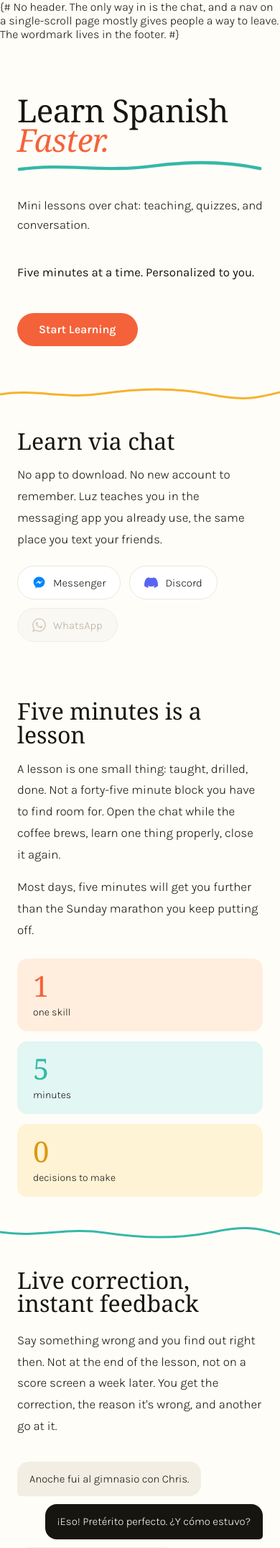
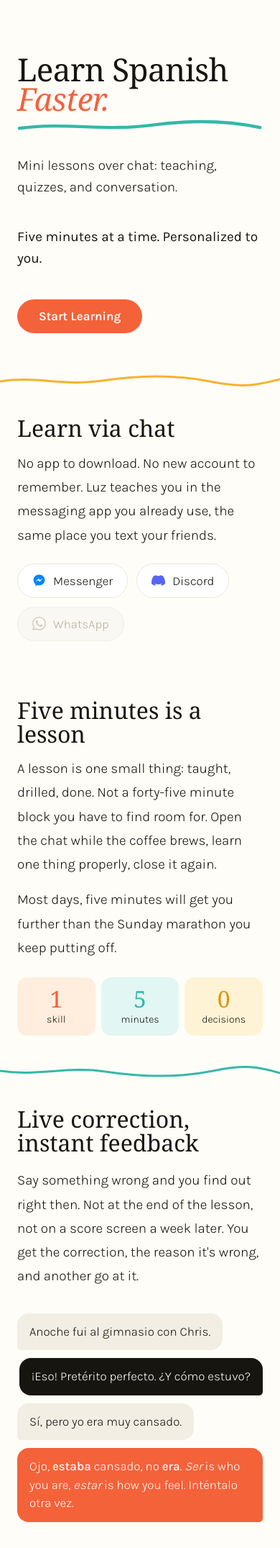
Before and after one commit to ezl/spanishtutor, a Django app: page / in a window 390 px wide. Shown: the top 2151 px of the page at 72% size. Run offline with Django 4.2, Linux system fonts and the light colour scheme; some web fonts are replaced.

Commit message:
fix: stop a template comment rendering, and size type for a phone
The {# ... #} above the hero spanned two lines. Django's {# #} is single-line
only, so both lines shipped to production as visible text at the top of the
page. Now a {% comment %} block.

Type goes up across the board: body 17px, ms-p 19px, lead 19-22px, chat
bubbles and chips 17px, footer links 15px. The footer's column headings were
11px, below what is readable on a phone, and are now 13px.

Tiles read "1 skill / 5 minutes / 0 decisions": the numeral already says one,
and "to make" was doing nothing. Short labels also let the three sit in a row
on a phone instead of cascading, which is what makes them read as one unit.

Checked at 390px in a real browser rather than by inspection: no horizontal
overflow, nothing past the right edge, every hit target at or above 44px, no
text under 12px, tiles inline, the skill grid intact, and the picker stacked
with 80px rows.

Co-Authored-By: Claude Opus 5 (1M context) <noreply@anthropic.com>
Claude-Session: https://claude.ai/code/session_01XjLYVoa5BK8ruwSi48jh76

```diff
--- a/learner/static/learner/css/minispanish.css
+++ b/learner/static/learner/css/minispanish.css
@@ -42,7 +42,7 @@
   --ms-discord:      #5865f2;
   --ms-inactive:     #d5cfc2;
 
-  --ms-measure:      620px;     /* readable line length */
+  --ms-measure:      660px;     /* readable line length at the body size below */
   --ms-page:         880px;     /* content column */
   --ms-gutter:       64px;
 }
@@ -54,6 +54,7 @@ body {
   background: var(--ms-paper);
   color: var(--ms-ink);
   font-family: 'Karla', 'Helvetica Neue', Helvetica, Arial, sans-serif;
+  font-size: 1.0625rem;
   font-weight: 300;
   -webkit-font-smoothing: antialiased;
 }
@@ -84,14 +85,14 @@ a:hover { color: var(--ms-coral-dark); }
 }
 
 .ms-lead {
-  font-size: clamp(1.05rem, 2.4vw, 1.1875rem);
-  line-height: 1.65;
+  font-size: clamp(1.1875rem, 2.6vw, 1.375rem);
+  line-height: 1.6;
   font-weight: 300;
   margin: 0;
 }
 
 .ms-p {
-  font-size: 1.0625rem;
+  font-size: 1.1875rem;
   line-height: 1.75;
   font-weight: 300;
   max-width: var(--ms-measure);
@@ -130,7 +131,7 @@ a:hover { color: var(--ms-coral-dark); }
   display: inline-block;
   font-family: 'Karla', Helvetica, Arial, sans-serif;
   font-weight: 600;
-  font-size: 1rem;
+  font-size: 1.0625rem;
   line-height: 1;
   background: var(--ms-coral);
   color: var(--ms-paper);
@@ -162,8 +163,8 @@ a:hover { color: var(--ms-coral-dark); }
   gap: 10px;
   border: 1px solid var(--ms-rule);
   border-radius: 999px;
-  padding: 12px 22px;
-  font-size: 0.9375rem;
+  padding: 13px 22px;
+  font-size: 1.0625rem;
   background: var(--ms-surface);
   color: inherit;
   text-decoration: none;
@@ -184,7 +185,7 @@ a:hover { color: var(--ms-coral-dark); }
   font-size: 2.5rem;
   line-height: 1;
 }
-.ms-tile__label { font-size: 0.875rem; margin-top: 8px; }
+.ms-tile__label { font-size: 1rem; margin-top: 8px; }
 .ms-tile--coral { background: var(--ms-tint-coral); }
 .ms-tile--coral .ms-tile__n { color: var(--ms-coral); }
 .ms-tile--teal  { background: var(--ms-tint-teal); }
@@ -198,7 +199,7 @@ a:hover { color: var(--ms-coral-dark); }
 
 .ms-bubble {
   padding: 13px 17px;
-  font-size: 0.9375rem;
+  font-size: 1.0625rem;
   line-height: 1.5;
   max-width: 92%;
 }
@@ -221,8 +222,8 @@ a:hover { color: var(--ms-coral-dark); }
   gap: 10px;
   align-items: center;
 }
-.ms-grid__head { font-size: 0.75rem; color: #8d8779; text-align: center; }
-.ms-grid__skill { font-size: 0.875rem; }
+.ms-grid__head { font-size: 0.8125rem; color: #8d8779; text-align: center; }
+.ms-grid__skill { font-size: 0.9375rem; }
 .ms-grid__cell { height: 22px; border-radius: 5px; }
 .ms-grid__cell--mastered   { background: var(--ms-teal-deep); }
 .ms-grid__cell--confident  { background: var(--ms-teal); }
@@ -250,10 +251,11 @@ a:hover { color: var(--ms-coral-dark); }
 
 .ms-footer { padding: 44px var(--ms-gutter) 32px; display: flex; flex-direction: column; gap: 26px; }
 .ms-footer__top { display: flex; justify-content: space-between; gap: 48px; flex-wrap: wrap; }
-.ms-footer__cols { display: flex; gap: 56px; font-size: 0.875rem; flex-wrap: wrap; }
+.ms-footer__cols { display: flex; gap: 56px; font-size: 0.9375rem; flex-wrap: wrap; }
 .ms-footer__col { display: flex; flex-direction: column; gap: 9px; }
 .ms-footer__head {
-  font-size: 0.6875rem;
+  /* 11px was below the readable floor on a phone. */
+  font-size: 0.8125rem;
   letter-spacing: 0.12em;
   text-transform: uppercase;
   color: var(--ms-ink-faint);
@@ -262,7 +264,7 @@ a:hover { color: var(--ms-coral-dark); }
 .ms-footer__legal {
   border-top: 1px solid var(--ms-rule);
   padding-top: 18px;
-  font-size: 0.75rem;
+  font-size: 0.8125rem;
   color: var(--ms-ink-faint);
 }
 
@@ -290,7 +292,7 @@ a:hover { color: var(--ms-coral-dark); }
   gap: 24px;
 }
 .ms-dialog__title { font-family: 'Instrument Serif', Georgia, serif; font-weight: 400; font-size: 1.5rem; }
-.ms-dialog__sub { font-size: 0.9375rem; line-height: 1.55; color: var(--ms-ink-soft); }
+.ms-dialog__sub { font-size: 1.0625rem; line-height: 1.55; color: var(--ms-ink-soft); }
 
 /* Logo leads, word supports. */
 .ms-picks { display: flex; gap: 12px; }
@@ -309,7 +311,7 @@ a:hover { color: var(--ms-coral-dark); }
 }
 .ms-pick:hover { border-color: var(--ms-ink-faint); color: inherit; }
 .ms-pick:focus-visible { outline: 3px solid var(--ms-teal); outline-offset: 2px; }
-.ms-pick__label { font-size: 0.8125rem; font-weight: 500; color: var(--ms-ink-muted); }
+.ms-pick__label { font-size: 0.9375rem; font-weight: 500; color: var(--ms-ink-muted); }
 .ms-pick--soon { border-color: var(--ms-rule-soft); background: #f6f4f1; cursor: default; }
 .ms-pick--soon .ms-pick__label { color: #b8b1a2; }
 
@@ -342,9 +344,13 @@ a:hover { color: var(--ms-coral-dark); }
      to fractions rather than letting the skill names crush. */
   .ms-grid { padding: 16px; }
   .ms-grid__rows { grid-template-columns: 1fr 48px 48px; gap: 8px; }
-  .ms-grid__skill { font-size: 0.8125rem; }
+  .ms-grid__skill { font-size: 0.875rem; }
 
-  .ms-tiles { flex-direction: column; }
+  /* One row, not a cascade: three short pairs read as a unit. */
+  .ms-tiles { gap: 8px; }
+  .ms-tile { padding: 14px 10px; text-align: center; }
+  .ms-tile__n { font-size: 2rem; }
+  .ms-tile__label { font-size: 0.875rem; margin-top: 4px; }
   .ms-bubble { max-width: 100%; }
   .ms-footer__cols { gap: 28px; }
   .ms-picks { flex-direction: column; }
--- a/learner/templates/learner/landing.html
+++ b/learner/templates/learner/landing.html
@@ -15,8 +15,11 @@
 
 <div class="ms-page">
 
-  {# No header. The only way in is the chat, and a nav on a single-scroll page
-     mostly gives people a way to leave. The wordmark lives in the footer. #}
+  {% comment %}
+    No header. The only way in is the chat, and a nav on a single-scroll page
+    mostly gives people a way to leave. The wordmark lives in the footer.
+    {# #} is single-line only in Django; a multi-line one renders as text.
+  {% endcomment %}
 
   <!-- Hero -->
   <div style="padding: 76px var(--ms-gutter) 56px;">
@@ -56,9 +59,9 @@
     <p class="ms-p">A lesson is one small thing: taught, drilled, done. Not a forty-five minute block you have to find room for. Open the chat while the coffee brews, learn one thing properly, close it again.</p>
     <p class="ms-p">Most days, five minutes will get you further than the Sunday marathon you keep putting off.</p>
     <div class="ms-tiles" style="margin-top: 8px;">
-      <div class="ms-tile ms-tile--coral"><div class="ms-tile__n">1</div><div class="ms-tile__label">one skill</div></div>
+      <div class="ms-tile ms-tile--coral"><div class="ms-tile__n">1</div><div class="ms-tile__label">skill</div></div>
       <div class="ms-tile ms-tile--teal"><div class="ms-tile__n">5</div><div class="ms-tile__label">minutes</div></div>
-      <div class="ms-tile ms-tile--amber"><div class="ms-tile__n">0</div><div class="ms-tile__label">decisions to make</div></div>
+      <div class="ms-tile ms-tile--amber"><div class="ms-tile__n">0</div><div class="ms-tile__label">decisions</div></div>
     </div>
   </section>
 
```
